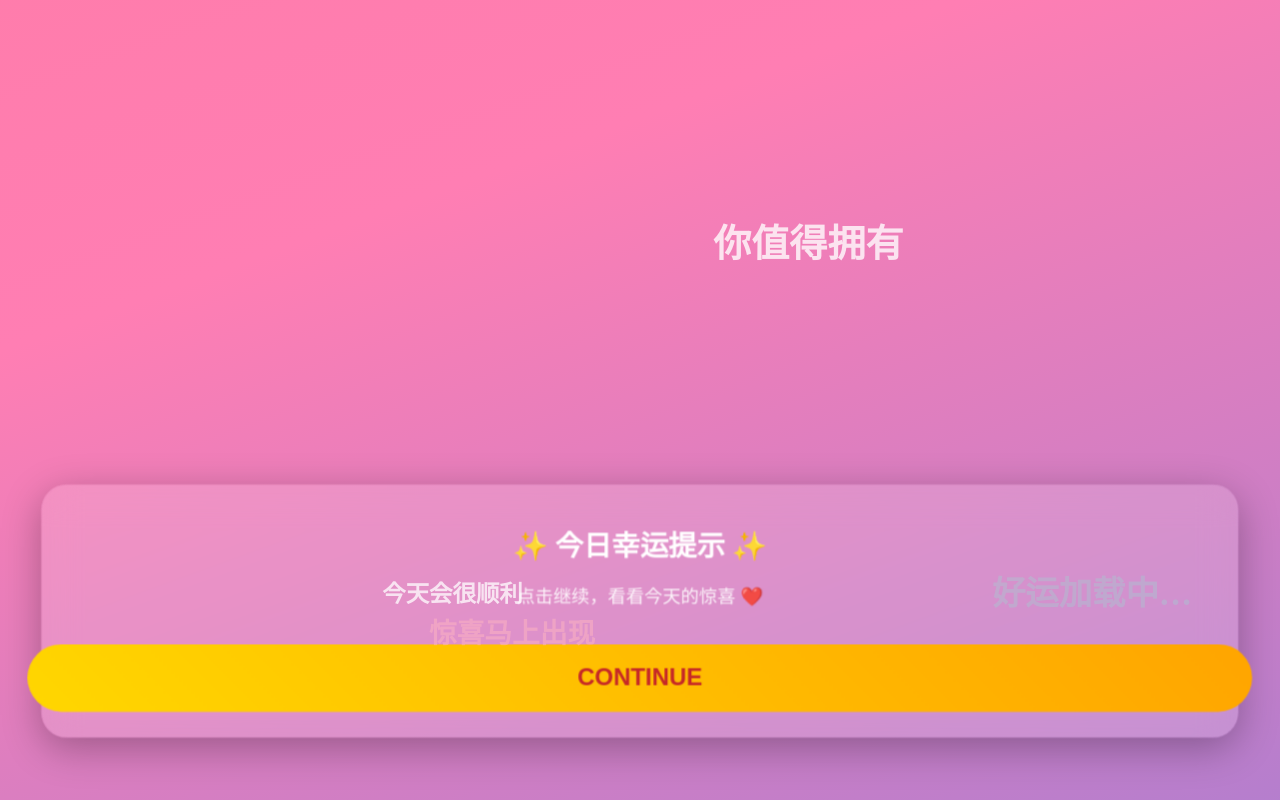
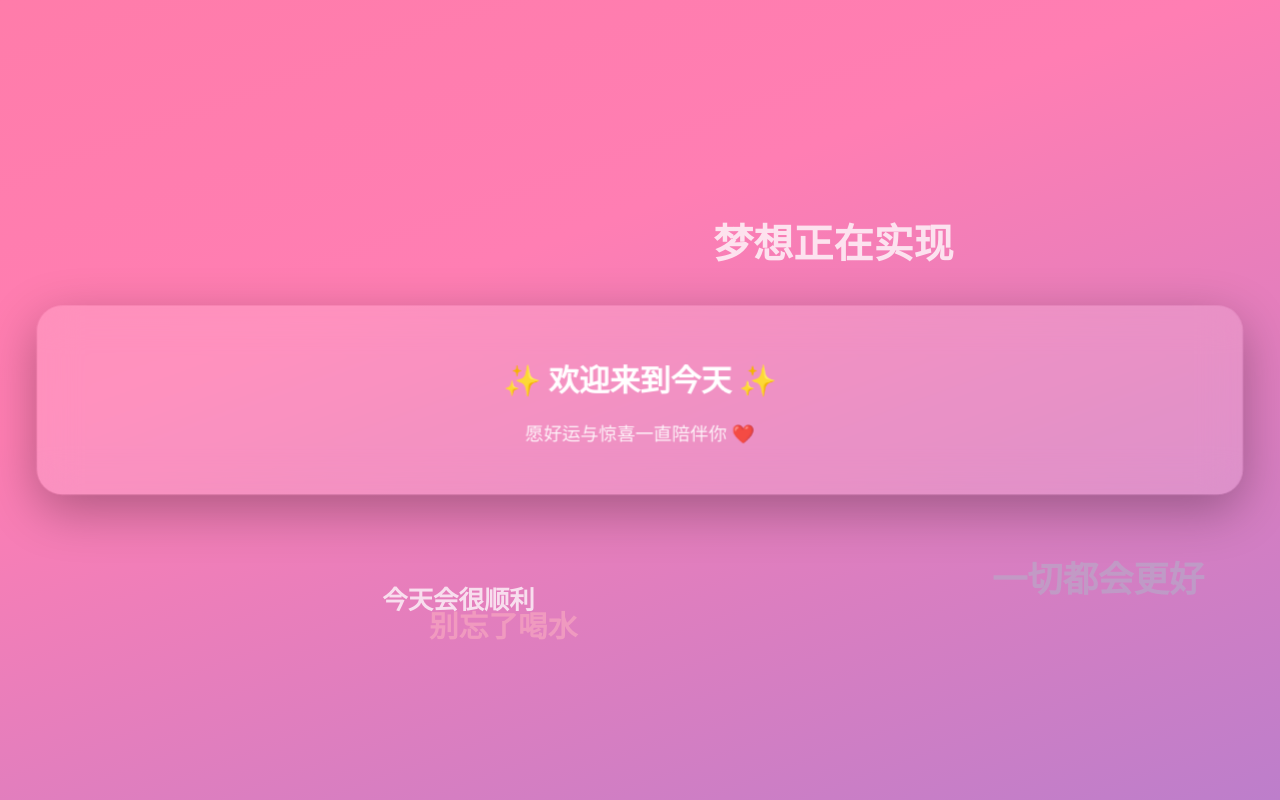
Before and after one commit to zyu403208-pixel/zyu403208-pixel.github.io, a plain HTML site: page offer6.html in a window 1280 px wide. Drawn offline with Linux system fonts and the light colour scheme.

Commit message:
Update offer6.html

```diff
--- a/offer6.html
+++ b/offer6.html
@@ -3,9 +3,9 @@
 <head>
 
 <meta charset="UTF-8">
-<meta name="viewport" content="width=device-width,initial-scale=1,maximum-scale=1,user-scalable=no">
+<meta name="viewport" content="width=device-width,initial-scale=1,maximum-scale=1">
 
-<title>Warm Tips Mobile</title>
+<title>Welcome</title>
 
 <style>
 
@@ -17,11 +17,11 @@ overflow:hidden;
 font-family:-apple-system,BlinkMacSystemFont,"Segoe UI",Roboto;
 }
 
-/* 📱 手机渐变背景 */
+/* 🌈 动态渐变背景 */
 body{
 background:linear-gradient(160deg,#ff758c,#ff7eb3,#667eea);
 background-size:300% 300%;
-animation:bgMove 10s infinite alternate;
+animation:bgMove 12s infinite alternate;
 }
 
 @keyframes bgMove{
@@ -29,33 +29,33 @@ animation:bgMove 10s infinite alternate;
 100%{background-position:right;}
 }
 
-/* 📱 手机中央卡片 */
+/* ⭐ 中央大卡片 */
 .card{
 position:absolute;
-bottom:8%;
+top:50%;
 left:50%;
-transform:translateX(-50%);
+transform:translate(-50%,-50%);
 width:88%;
+padding:30px;
+border-radius:25px;
 background:rgba(255,255,255,0.15);
-backdrop-filter:blur(18px);
-border-radius:25px;
-padding:28px;
+backdrop-filter:blur(20px);
 text-align:center;
 color:white;
-box-shadow:0 10px 40px rgba(0,0,0,0.3);
+box-shadow:0 15px 50px rgba(0,0,0,.3);
 
-animation:cardBreath 3s infinite;
+animation:breath 3s infinite;
 }
 
-@keyframes cardBreath{
-0%{transform:translateX(-50%) scale(1);}
-50%{transform:translateX(-50%) scale(1.03);}
-100%{transform:translateX(-50%) scale(1);}
+@keyframes breath{
+0%{transform:translate(-50%,-50%) scale(1);}
+50%{transform:translate(-50%,-50%) scale(1.04);}
+100%{transform:translate(-50%,-50%) scale(1);}
 }
 
 h1{
-font-size:28px;
-margin:10px 0;
+font-size:30px;
+margin-bottom:10px;
 }
 
 p{
@@ -63,38 +63,18 @@ font-size:18px;
 opacity:.9;
 }
 
-/* ⭐ 手机大按钮 */
-.btn{
-margin-top:20px;
-width:100%;
-padding:18px;
-font-size:22px;
-border:none;
-border-radius:40px;
-background:linear-gradient(45deg,#FFD700,#FFA500);
-color:#c62828;
-font-weight:bold;
-animation:btnPulse 1.5s infinite;
-}
-
-@keyframes btnPulse{
-0%{transform:scale(1);}
-50%{transform:scale(1.08);}
-100%{transform:scale(1);}
-}
-
-/* 飘字 */
+/* 飘动文字 */
 .tip{
 position:absolute;
+font-weight:bold;
 pointer-events:none;
-font-weight:bold;
 animation:floatUp 4s linear forwards;
 }
 
 @keyframes floatUp{
-0%{opacity:0;transform:translateY(30px);}
+0%{opacity:0;transform:translateY(40px);}
 20%{opacity:1;}
-100%{opacity:0;transform:translateY(-100px);}
+100%{opacity:0;transform:translateY(-120px);}
 }
 
 </style>
@@ -103,21 +83,25 @@ animation:floatUp 4s linear forwards;
 <body>
 
 <div class="card">
-<h1>✨ 今日幸运提示 ✨</h1>
-<p>点击继续，看看今天的惊喜 ❤️</p>
-<button class="btn" onclick="go()">CONTINUE</button>
+<h1>✨ 欢迎来到今天 ✨</h1>
+<p>愿好运与惊喜一直陪伴你 ❤️</p>
 </div>
 
 <script>
 
 const tips=[
-'好运正在靠近','今天会很顺利','保持好心情',
-'惊喜马上出现','机会来了','你值得拥有',
-'好运加载中...','别错过今天'
+'保持微笑 😊',
+'今天会很顺利',
+'好运正在靠近',
+'别忘了喝水',
+'愿你被温柔对待',
+'梦想正在实现',
+'一切都会更好',
+'开心最重要'
 ];
 
 const colors=[
-'#ffffff','#FFD700','#FFB6C1','#7FFFD4','#FFF'
+'#ffffff','#FFD700','#FFB6C1','#7FFFD4','#FFFACD'
 ];
 
 function createTip(){
@@ -129,22 +113,19 @@ tip.innerText=tips[Math.floor(Math.random()*tips.length)];
 
 tip.style.color=colors[Math.floor(Math.random()*colors.length)];
 
-tip.style.fontSize=(22+Math.random()*18)+"px";
+tip.style.fontSize=(24+Math.random()*18)+"px";
 
 tip.style.left=Math.random()*window.innerWidth+"px";
 tip.style.top=Math.random()*window.innerHeight+"px";
 
 document.body.appendChild(tip);
 
-setTimeout(()=>{tip.remove();},4000);
+setTimeout(()=>{
+tip.remove();
+},4000);
 }
 
 setInterval(createTip,900);
-
-/* 点击跳转 */
-function go(){
-window.location.href="https://你的甲方链接.com";
-}
 
 </script>
 
```
